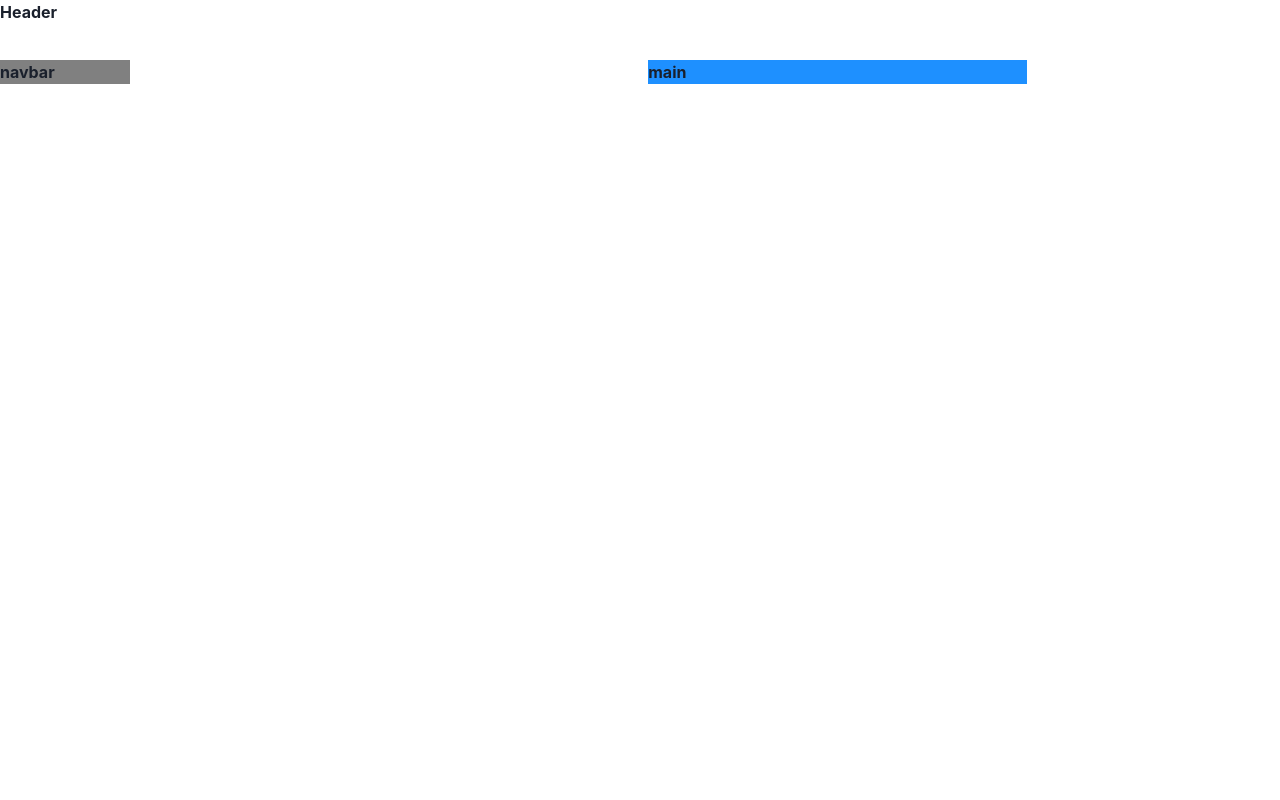
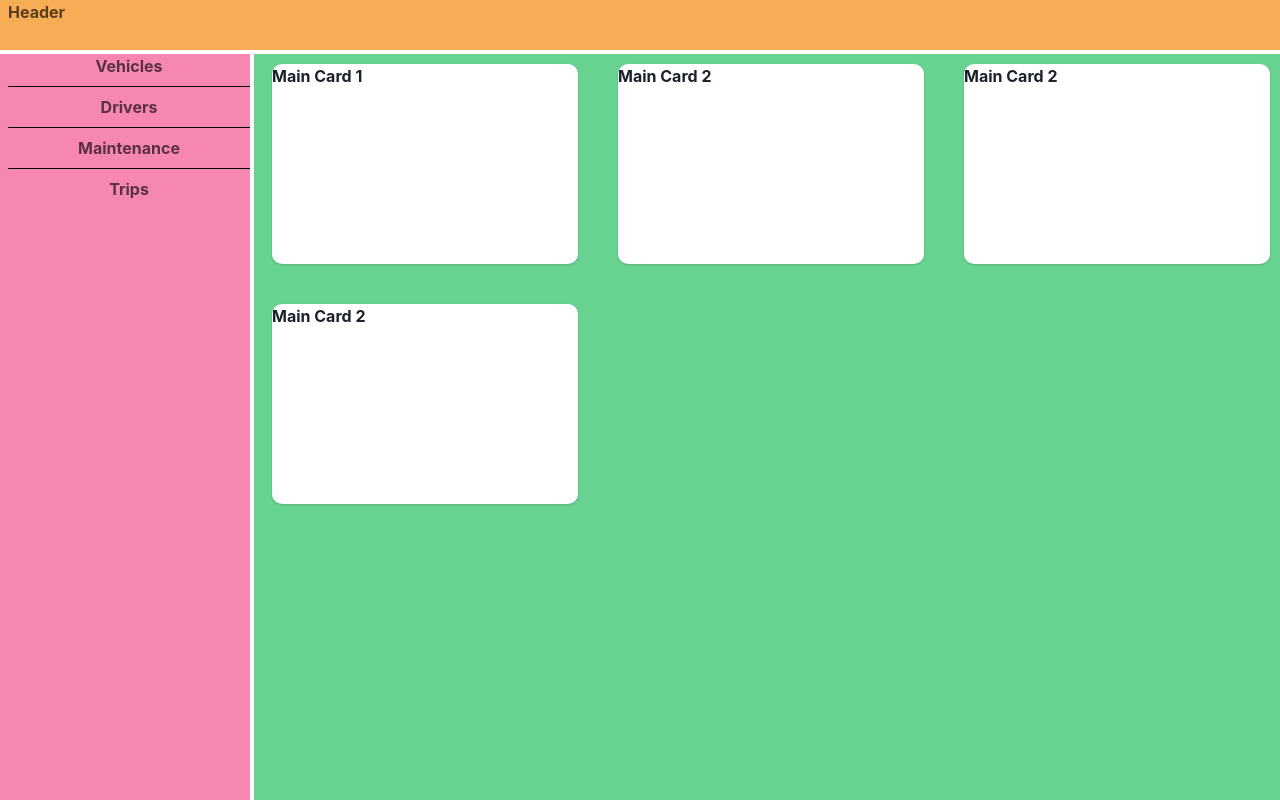
Before and after one commit to ics-499-team-1/drive-doctor-ui, a React (Vite) app: page / in a window 1280 px wide. Shown: the top 800 px of the page. Built offline with nearby package versions, Linux system fonts and the light colour scheme.

Commit message:
added main page layout with cards

```diff
--- a/src/App.tsx
+++ b/src/App.tsx
@@ -2,6 +2,7 @@ import { Grid, GridItem } from "@chakra-ui/layout";
 import { Show } from "@chakra-ui/media-query";
 import { useState } from "react";
 import LoginForm from "./components/LoginForm";
+import MainPageGrid from "./components/MainPageGrid";
 import Navbar from "./components/Navbar";
 
 function App() {
@@ -10,20 +11,26 @@ function App() {
 
   return (
     <Grid
-      templateAreas={{
-        base: `"header" "nav" "main"`,
-        lg: `"header header" "nav main"`,
-      }}
-      fontWeight='bold'
+      templateAreas={`"header header"
+                  "nav main"
+                  "footer footer"`}
+      gridTemplateRows={"50px 200% 30px"}
+      gridTemplateColumns={"250px 1fr"}
+      gap="1"
+      color="blackAlpha.700"
+      fontWeight="bold"
     >
-      <GridItem area='header' w='100%' h='60px'>
+      <GridItem pl="2" bg="orange.300" area={"header"}>
         Header
       </GridItem>
-      <GridItem area="nav" w='20%' bg='grey'>
-        navbar
+      <GridItem pl="2" bg="pink.300" area={"nav"}>
+        <Navbar />
       </GridItem>
-      <GridItem area="main" w='60%' bg="dodgerblue">
-        main
+      <GridItem pl="2" bg="green.300" area={"main"}>
+        <MainPageGrid />
+      </GridItem>
+      <GridItem pl="2" bg="blue.300" area={"footer"}>
+        Footer
       </GridItem>
     </Grid>
   );
--- /dev/null
+++ b/src/components/MainPageCard.tsx
@@ -0,0 +1,11 @@
+import { Card } from "@chakra-ui/card";
+
+interface Props {
+  information: String;
+}
+
+function MainPageCard({ information }: Props) {
+  return <Card borderRadius="10px" height="200px">{information}</Card>;
+}
+
+export default MainPageCard;
--- /dev/null
+++ b/src/components/MainPageGrid.tsx
@@ -0,0 +1,17 @@
+import { SimpleGrid } from '@chakra-ui/layout'
+import MainPageCard from './MainPageCard'
+
+function MainPageGrid() {
+    return (
+      <>
+        <SimpleGrid columns={3} spacing={10} margin="10px">
+          <MainPageCard information="Main Card 1" />
+          <MainPageCard information="Main Card 2" />
+          <MainPageCard information="Main Card 2" />
+          <MainPageCard information="Main Card 2" />
+        </SimpleGrid>
+      </>
+    );
+}
+
+export default MainPageGrid
```
